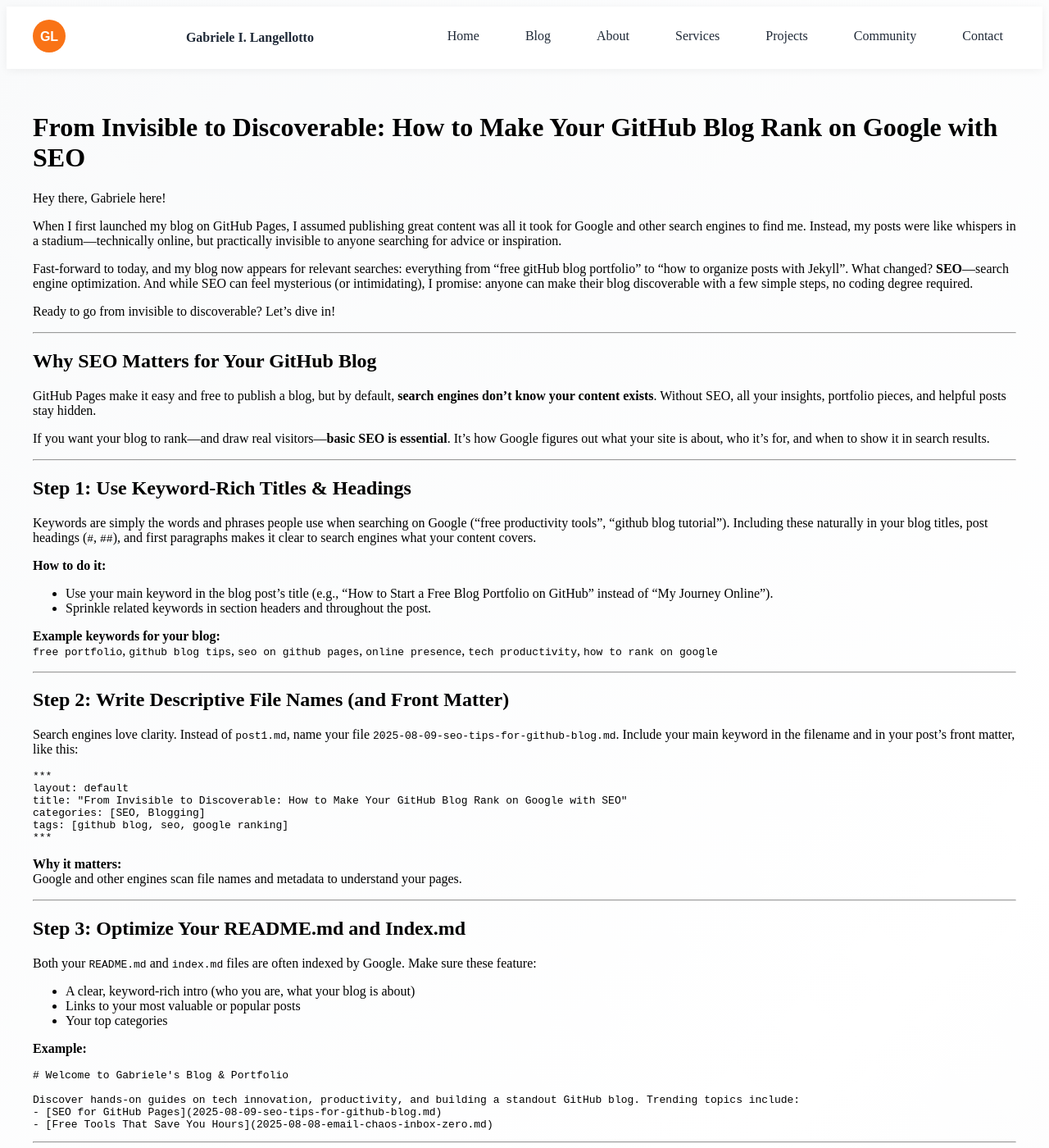
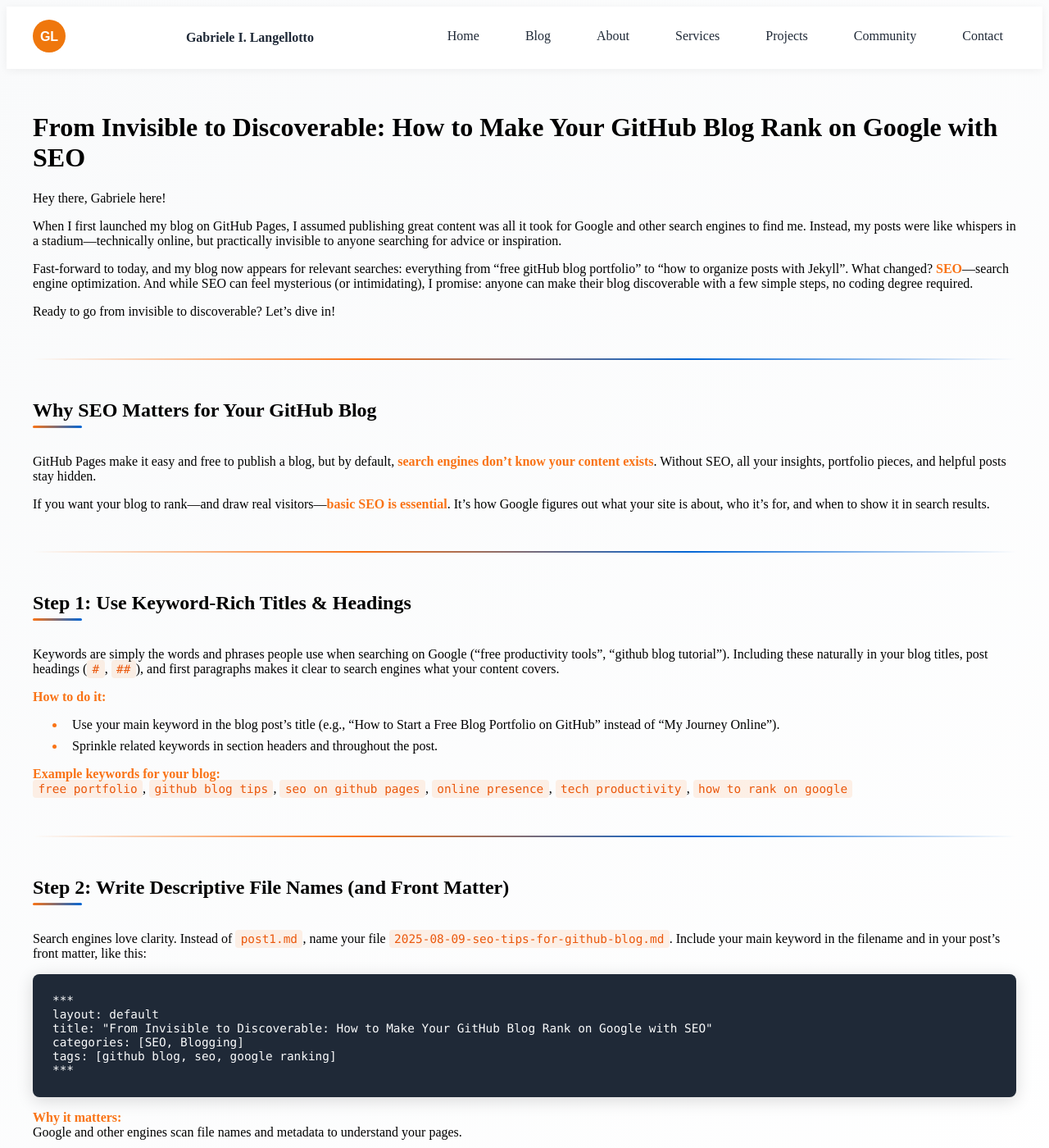
Before and after one commit to GIL794/gil794.github.io, a Jekyll site: the page built from _posts/2025-09-02-From-Invisible-to-Discoverable.md, in a window 1280 px wide and 1400 px high. Shown: the whole window at 82% size. Built offline with Jekyll 4.4.1, drawn with Linux system fonts in a browser that asks for light colours.

Commit message:
Add enhanced content styling and interactive features
Co-authored-by: GIL794 <200216885+GIL794@users.noreply.github.com>

```diff
--- a/assets/css/styles.scss
+++ b/assets/css/styles.scss
@@ -511,6 +511,171 @@ section {
   to { transform: translate(-50%, -50%) rotate(360deg); }
 }
 
+// Enhanced Home Page Sections
+.main-content {
+  h2 {
+    position: relative;
+    padding-bottom: 0.5rem;
+    margin-bottom: 2rem;
+
+    &::after {
+      content: '';
+      position: absolute;
+      bottom: 0;
+      left: 0;
+      width: 60px;
+      height: 3px;
+      background: linear-gradient(90deg, var(--primary-color), var(--secondary-color));
+      border-radius: 2px;
+    }
+  }
+
+  h3 {
+    color: var(--text-primary);
+    margin-top: 2rem;
+    transition: color var(--transition-fast);
+
+    &:hover {
+      color: var(--primary-color);
+    }
+  }
+
+  p strong {
+    color: var(--primary-color);
+    font-weight: 600;
+  }
+}
+
+// Enhanced link styles
+a:not([class]) {
+  color: var(--secondary-color);
+  text-decoration: none;
+  position: relative;
+  transition: color var(--transition-fast);
+
+  &::after {
+    content: '';
+    position: absolute;
+    bottom: -2px;
+    left: 0;
+    width: 0;
+    height: 2px;
+    background: var(--primary-color);
+    transition: width var(--transition-normal);
+  }
+
+  &:hover {
+    color: var(--primary-color);
+
+    &::after {
+      width: 100%;
+    }
+  }
+}
+
+// Horizontal rule styling
+hr {
+  border: none;
+  height: 2px;
+  background: linear-gradient(90deg, transparent, var(--primary-color), var(--secondary-color), transparent);
+  margin: 3rem 0;
+  animation: shimmer 3s ease-in-out infinite;
+}
+
+@keyframes shimmer {
+  0%, 100% { opacity: 0.5; }
+  50% { opacity: 1; }
+}
+
+// Quote/Callout styling
+blockquote {
+  border-left: 4px solid var(--primary-color);
+  padding: 1rem 1.5rem;
+  margin: 2rem 0;
+  background: linear-gradient(90deg, rgba(249, 115, 22, 0.05), transparent);
+  border-radius: 0 8px 8px 0;
+  position: relative;
+
+  &::before {
+    content: '"';
+    position: absolute;
+    top: -10px;
+    left: 10px;
+    font-size: 3rem;
+    color: var(--primary-color);
+    opacity: 0.3;
+  }
+}
+
+// Code block enhancements
+code {
+  background: rgba(249, 115, 22, 0.1);
+  padding: 0.2rem 0.4rem;
+  border-radius: 4px;
+  font-family: 'Monaco', 'Courier New', monospace;
+  font-size: 0.9em;
+  color: var(--primary-dark);
+}
+
+pre {
+  background: #1f2937;
+  color: #f9fafb;
+  padding: 1.5rem;
+  border-radius: 8px;
+  overflow-x: auto;
+  box-shadow: 0 4px 20px rgba(0, 0, 0, 0.15);
+
+  code {
+    background: none;
+    color: #f9fafb;
+    padding: 0;
+  }
+}
+
+// List enhancements
+ul, ol {
+  li {
+    margin: 0.5rem 0;
+    padding-left: 0.5rem;
+    position: relative;
+
+    &::marker {
+      color: var(--primary-color);
+    }
+  }
+}
+
+// Table styling
+table {
+  width: 100%;
+  border-collapse: collapse;
+  margin: 2rem 0;
+  box-shadow: 0 2px 10px rgba(0, 0, 0, 0.1);
+  border-radius: 8px;
+  overflow: hidden;
+
+  th {
+    background: linear-gradient(135deg, var(--primary-color), var(--primary-dark));
+    color: white;
+    padding: 1rem;
+    text-align: left;
+    font-weight: 600;
+  }
+
+  td {
+    padding: 1rem;
+    border-bottom: 1px solid #e5e7eb;
+  }
+
+  tr {
+    transition: background var(--transition-fast);
+
+    &:hover {
+      background: rgba(249, 115, 22, 0.05);
+    }
+  }
+}
+
 
 
 // ========== BLOG-SPECIFIC STYLES ==========
--- a/assets/js/main.js
+++ b/assets/js/main.js
@@ -332,24 +332,91 @@
     images.forEach(img => imageObserver.observe(img));
   }
 
-  // Enhanced form handling
+  // Enhanced form handling with validation feedback
   function initFormEnhancements() {
     const forms = document.querySelectorAll('form');
 
     forms.forEach(form => {
+      // Add input animations
+      form.querySelectorAll('input, textarea').forEach(input => {
+        input.addEventListener('focus', function() {
+          this.style.transform = 'scale(1.02)';
+          this.style.boxShadow = '0 4px 12px rgba(249, 115, 22, 0.2)';
+          this.style.transition = 'all 0.3s ease';
+        });
+
+        input.addEventListener('blur', function() {
+          this.style.transform = 'scale(1)';
+          this.style.boxShadow = 'none';
+        });
+      });
+
       form.addEventListener('submit', function(e) {
         const button = form.querySelector('button[type="submit"]');
         if (button) {
           button.disabled = true;
+          const originalText = button.textContent;
+          button.dataset.originalText = originalText;
           button.textContent = 'Sending...';
+          button.style.background = 'linear-gradient(135deg, #10b981, #059669)';
 
           // Re-enable after 3 seconds as fallback
           setTimeout(() => {
             button.disabled = false;
-            button.textContent = button.dataset.originalText || 'Submit';
+            button.textContent = originalText;
+            button.style.background = '';
           }, 3000);
         }
       });
+    });
+  }
+
+  // Add dynamic accent color animation
+  function initColorPulse() {
+    const style = document.createElement('style');
+    style.textContent = `
+      @keyframes colorPulse {
+        0%, 100% { filter: hue-rotate(0deg); }
+        50% { filter: hue-rotate(10deg); }
+      }
+
+      .logo-svg circle,
+      .header__logo svg circle {
+        animation: colorPulse 4s ease-in-out infinite;
+      }
+    `;
+    document.head.appendChild(style);
+  }
+
+  // Add easter egg: Konami code
+  function initEasterEgg() {
+    const konamiCode = ['ArrowUp', 'ArrowUp', 'ArrowDown', 'ArrowDown', 'ArrowLeft', 'ArrowRight', 'ArrowLeft', 'ArrowRight', 'b', 'a'];
+    let konamiIndex = 0;
+
+    document.addEventListener('keydown', (e) => {
+      if (e.key === konamiCode[konamiIndex]) {
+        konamiIndex++;
+        if (konamiIndex === konamiCode.length) {
+          // Activate party mode!
+          document.body.style.animation = 'rainbow 2s linear infinite';
+          const style = document.createElement('style');
+          style.textContent = `
+            @keyframes rainbow {
+              0% { filter: hue-rotate(0deg); }
+              100% { filter: hue-rotate(360deg); }
+            }
+          `;
+          document.head.appendChild(style);
+
+          setTimeout(() => {
+            document.body.style.animation = '';
+          }, 5000);
+
+          konamiIndex = 0;
+        }
+      } else {
+        konamiIndex = 0;
+      }
     });
   }
 
@@ -389,6 +456,8 @@
 
     initFormEnhancements();
     initPrintStyles();
+    initColorPulse();
+    initEasterEgg();
 
     // Add class to indicate JS is loaded
     document.documentElement.classList.add('js-loaded');
```
